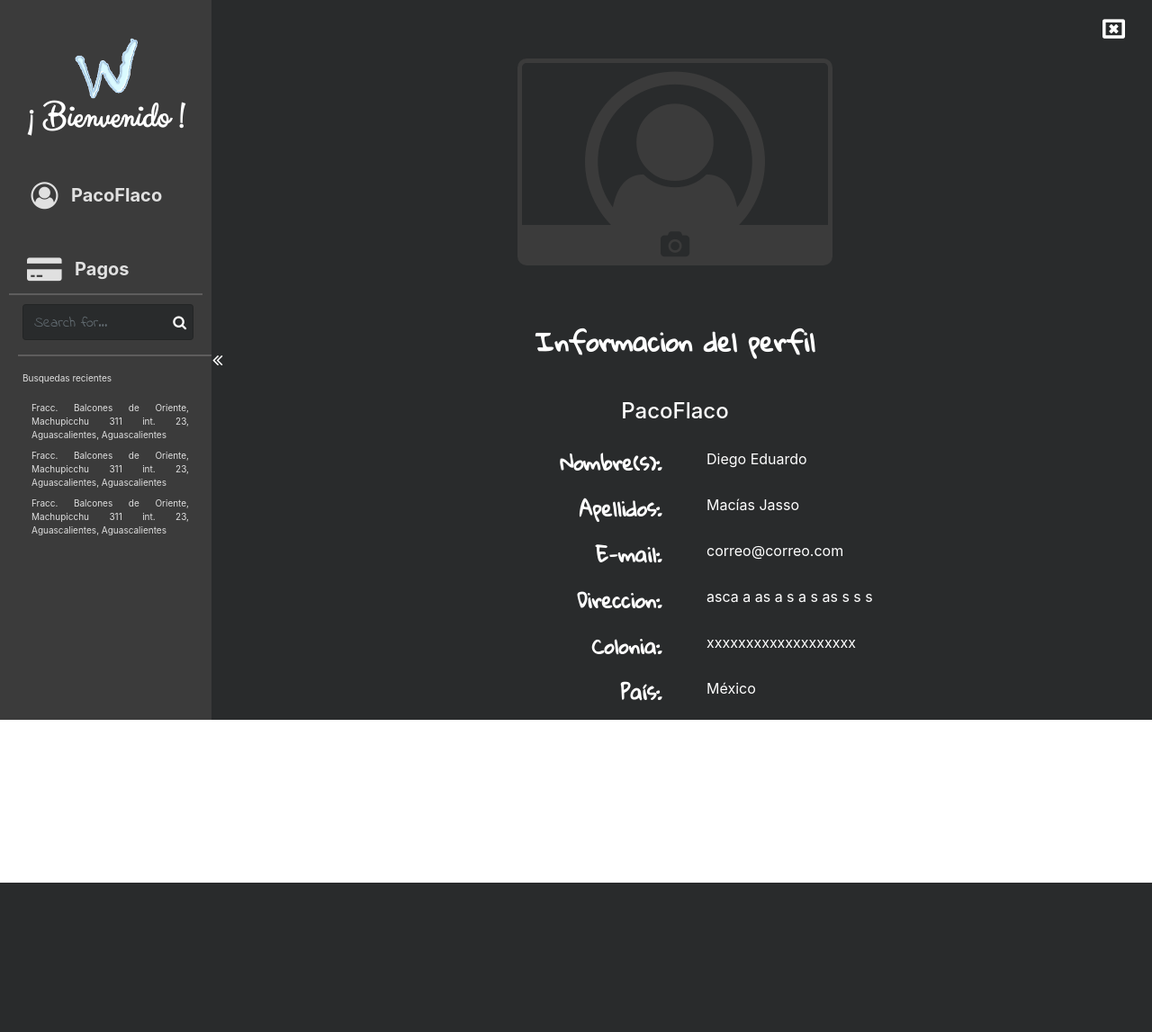
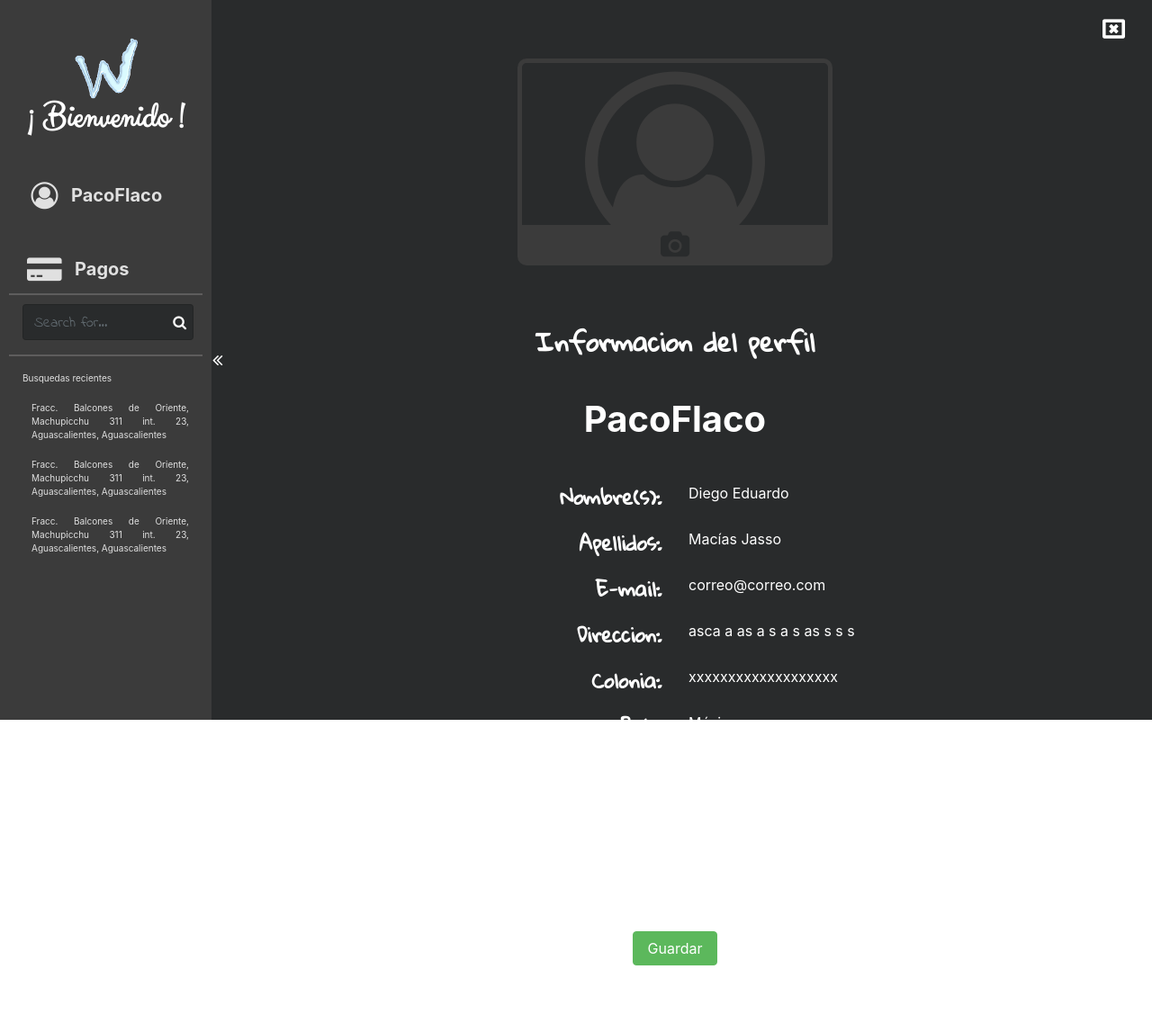
Before and after one commit to diegomjasso/MyWashCar, a Django app: page /dashboard/ in a window 1280 px wide. Shown: the whole page at 90% size. Before the commit the page ends 981 px from the top, so only its background shows below. Run offline with Django 3.2, Linux system fonts and the light colour scheme; the visitor is signed in with stand-in values (Sample User, id 1); parts of the project's set-up code (start-up, migrations or seed data) failed here and were passed over; some libraries are stand-ins or nearby versions.

Commit message:
perfil view

```diff
--- a/my_carwash/settings.py
+++ b/my_carwash/settings.py
@@ -84,8 +84,8 @@ DATABASES = {
         'ENGINE': 'django.db.backends.mysql',
         'NAME': 'my_carwash',
         'USER': 'root',
-        #'PASSWORD': '',
-        'PASSWORD': 'D1234abcDE',
+        'PASSWORD': '',
+        #'PASSWORD': 'D1234abcDE',
         'HOST': 'localhost',
         'PORT': '3306',
         'OPTIONS': {
--- a/static/assets/css/app.css
+++ b/static/assets/css/app.css
@@ -632,10 +632,46 @@ input:-moz-placeholder { font-family: 'Indie Flower', cursive; }
 	border-radius: 10px;
 }
 
+.fa.fa-gavel.legal	{
+	color: white;
+	/*font-family: 'Gloria Hallelujah';*/
+	font-size: 20px;
+}
+
+.fa.fa-gavel.legal:hover	{
+	color: #FEF65B;
+}
+
+.fa.fa-gavel.legal:active	{
+	color: #FEF65B;
+}
+
+.fa.fa-unlock-alt.change-pass	{
+	color: white;
+	/*font-family: 'Gloria Hallelujah';*/
+	font-size: 20px;
+}
+
+.fa.fa-unlock-alt.change-pass:hover	{
+	color: #FEF65B;
+}
+
+.fa.fa-unlock-alt.change-pass:active	{
+	color: #FEF65B;
+}
+
 .fa.fa-sign-out.close-session	{
 	color: white;
 	/*font-family: 'Gloria Hallelujah';*/
 	font-size: 20px;
+}
+
+.fa.fa-sign-out.close-session:hover	{
+	color: #FEF65B;
+}
+
+.fa.fa-sign-out.close-session:active	{
+	color: #FEF65B;
 }
 
 .fa.fa-user-circle-o.avatar-profile	{
@@ -686,7 +722,23 @@ input:-moz-placeholder { font-family: 'Indie Flower', cursive; }
 	text-align: justify;
 }
 
+.text-dashboard-profile-value:focus	{
+	white-space: nowrap;
+	background: black;
+	padding-left: 10px;
+	padding-right: 50px;
+	padding-top: 5px;
+	padding-bottom: 5px;
+	border-width: 4px;
+	border-radius: 10px;
+	border-color: #3b3b3b!important;
+	outline: none !important;
+}
 
+.text-dashboard-profile.username	{
+	font-size: 40px;
+	font-weight: bold;
+}
 
 @media only screen and (min-height: 700px)	{
 	.parallax	{
--- a/views/dashboard/templates/left_side_bar.html
+++ b/views/dashboard/templates/left_side_bar.html
@@ -21,17 +21,17 @@
 
 			</div>
 		</div>
-
+		<!-- Perfil -->
 		<div class="row margin-left-10 max-width padding-bottom-40 padding-top-20">
 			<div class="col-xs-12 col-sm-12 col-md-12 col-lg-12 padding-left-20 max-width">
 				<div class="link-dashboard-side max-width display-block" onclick="dashboard.ui.openUserSettings();">
 					<img src="" class="img-circle display-inline" id="avatar-perfil" />
 					<i class="fa fa-user-circle-o avatar-perfil display-inline" aria-hidden="true" id="avatar-perfil"></i>
-					<label class=" side-dashboard-option display-inline margin-left-10">PacoFlaco</label>
+					<label class=" side-dashboard-option display-inline margin-left-10 text-bold">PacoFlaco</label>
 				</div>
 			</div>
 		</div>
-
+		<!-- Pagos -->
 		<div class="row margin-left-10 row-side-dashboard max-width padding-bottom-10 padding-top-10">
 			<div class="col-xs-12 col-sm-12 col-md-12 col-lg-12 padding-left-20 max-width">
 				<div class="link-dashboard-side max-width display-block" onclick="dashboard.ui.openPaymentSettings();">
@@ -40,26 +40,16 @@
 				</div>
 			</div>
 		</div>
-
-		<div class="browse-section" id="browse-section">
-			<!--
-			<div class="row margin-left-10 max-width padding-bottom-10 padding-top-10">
-				<div class="col-xs-12 col-sm-12 col-md-12 col-lg-12 padding-left-20 max-width">
-					<div class="link-dashboard-side max-width display-block" onclick="dashboard.ui.closeRightSection();">
-						<i class="fa fa-map-o display-inline" aria-hidden="true" id="browse-icon"></i>
-						<label class=" side-dashboard-option display-inline margin-left-10">Explora</label>
-					</div>
-				</div>
-			</div>
-			-->
-			<div class="row margin-left-20 row-side-dashboard max-width padding-top-10 padding-left-05">
+		<!-- Explora  -->
+		<div class="browse-section margin-left-10 row-side-dashboard max-width" id="browse-section">
+			<div class="row margin-left-10 max-width padding-top-10 padding-left-05">
 			  <div class="form-group has-feedback">
 			  	<div class="search-icon-container">
 						<input type="text" class="form-control search-input max-width" placeholder="Search for...">
 
 						<span class="fa fa-search search-icon"></span>
 					</div>
-	      </div>
+				</div>
 			</div>
 		</div>
 
@@ -70,23 +60,23 @@
 					<label class="recently-search">Busquedas recientes</label>
 				</div>
 			</div>
-			<div class="row margin-left-20 padding-right-10 max-height max-width">
+			<div class="row margin-left-20 padding-right-10 max-height max-width margin-bottom-10">
 				<div class="col-xs-12 col-sm-12 col-md-12 col-lg-12 max-width">
-					<label class="recently-search-items text-justified max-width">
+					<label class="recently-search-items text-justified max-width cursor-pointer">
 						Fracc. Balcones de Oriente, Machupicchu 311 int. 23, Aguascalientes, Aguascalientes
 					</label>
 				</div>
 			</div>
-			<div class="row margin-left-20 padding-right-10 max-height max-width">
+			<div class="row margin-left-20 padding-right-10 max-height max-width margin-bottom-10">
 				<div class="col-xs-12 col-sm-12 col-md-12 col-lg-12 max-width">
-					<label class="recently-search-items text-justified max-width">
+					<label class="recently-search-items text-justified max-width cursor-pointer">
 						Fracc. Balcones de Oriente, Machupicchu 311 int. 23, Aguascalientes, Aguascalientes
 					</label>
 				</div>
 			</div>
-			<div class="row margin-left-20 padding-right-10 max-height max-width">
+			<div class="row margin-left-20 padding-right-10 max-height max-width margin-bottom-10">
 				<div class="col-xs-12 col-sm-12 col-md-12 col-lg-12 max-width">
-					<label class="recently-search-items text-justified max-width">
+					<label class="recently-search-items text-justified max-width cursor-pointer">
 						Fracc. Balcones de Oriente, Machupicchu 311 int. 23, Aguascalientes, Aguascalientes
 					</label>
 				</div>
--- a/views/dashboard/templates/right-side.html
+++ b/views/dashboard/templates/right-side.html
@@ -27,9 +27,9 @@
 				<h3 class="profile-info-tittle">Informacion del perfil</h3>
 			</div>
 		</div>
-		<div class="row max-width margin-top-20 margin-bottom-20 text-align-center">
+		<div class="row max-width margin-top-20 margin-bottom-40 text-align-center">
 			<div class="col-xs-12 col-sm-12 col-md-12 col-lg-12 max-width">
-				<h4 class="text-dashboard-profile"> PacoFlaco</h4>
+				<h4 class="text-dashboard-profile username"> PacoFlaco</h4>
 			</div>
 		</div>
 		<div class="row max-width margin-top-10 margin-bottom-10">
@@ -39,7 +39,7 @@
 				</label>
 			</div>
 			<div class="col-xs-12 col-sm-12 col-md-12 col-lg-6 max-width">
-				<label id="nombre-perfil" class="text-dashboard-profile text-dashboard-profile-value padding-left-20">
+				<label id="nombre-perfil" contenteditable="true" class="text-dashboard-profile text-dashboard-profile-value">
 					Diego Eduardo
 				</label>
 			</div>
@@ -51,7 +51,7 @@
 				</label>
 			</div>
 			<div class="col-xs-12 col-sm-12 col-md-12 col-lg-6 max-width">
-				<label id="apellidos-perfil" class="text-dashboard-profile text-dashboard-profile-value padding-left-20">
+				<label id="apellidos-perfil" contenteditable="true" class="text-dashboard-profile text-dashboard-profile-value">
 					Macías Jasso
 				</label>
 			</div>
@@ -64,7 +64,7 @@
 				</label>
 			</div>
 			<div class="col-xs-12 col-sm-12 col-md-12 col-lg-6 max-width ">
-				<label id="emal-perfil" class="text-dashboard-profile text-dashboard-profile-value padding-left-20">
+				<label id="emal-perfil" contenteditable="true" class="text-dashboard-profile text-dashboard-profile-value">
 					correo@correo.com
 				</label>
 			</div>
@@ -77,7 +77,7 @@
 				</label>
 			</div>
 			<div class="col-xs-12 col-sm-12 col-md-12 col-lg-6 max-width ">
-				<label id="direccion-perfil" class="text-dashboard-profile text-dashboard-profile-value padding-left-20">
+				<label id="direccion-perfil" contenteditable="true" class="text-dashboard-profile text-dashboard-profile-value">
 					asca  a as a s a s as s s s
 				</label>
 			</div>
@@ -90,7 +90,7 @@
 				</label>
 			</div>
 			<div class="col-xs-12 col-sm-12 col-md-12 col-lg-6 max-width ">
-				<label id="colonia-perfil" class="text-dashboard-profile text-dashboard-profile-value padding-left-20">
+				<label id="colonia-perfil" contenteditable="true" class="text-dashboard-profile text-dashboard-profile-value">
 					xxxxxxxxxxxxxxxxxxx
 				</label>
 			</div>
@@ -103,7 +103,7 @@
 				</label>
 			</div>
 			<div class="col-xs-12 col-sm-12 col-md-12 col-lg-6 max-width ">
-				<label class="text-dashboard-profile text-dashboard-profile-value padding-left-20">
+				<label contenteditable="true" class="text-dashboard-profile text-dashboard-profile-value">
 					México
 				</label>
 			</div>
@@ -116,7 +116,7 @@
 				</label>
 			</div>
 			<div class="col-xs-12 col-sm-12 col-md-12 col-lg-6 max-width ">
-				<label class="text-dashboard-profile text-dashboard-profile-value padding-left-20">
+				<label contenteditable="true" class="text-dashboard-profile text-dashboard-profile-value">
 					Aguascalientes
 				</label>
 			</div>
@@ -129,7 +129,7 @@
 				</label>
 			</div>
 			<div class="col-xs-12 col-sm-12 col-md-12 col-lg-6 max-width ">
-				<label id="municipio-perfil" class="text-dashboard-profile text-dashboard-profile-value padding-left-20">
+				<label id="municipio-perfil" contenteditable="true" class="text-dashboard-profile text-dashboard-profile-value">
 					Aguascalientes
 				</label>
 			</div>
@@ -142,15 +142,23 @@
 				</label>
 			</div>
 			<div class="col-xs-12 col-sm-12 col-md-12 col-lg-6 max-width ">
-				<label id="telfono-perfil" class="text-dashboard-profile text-dashboard-profile-value padding-left-20">
+				<label id="telfono-perfil" contenteditable="true" class="text-dashboard-profile text-dashboard-profile-value">
 					449-222-61-90
 				</label>
 			</div>
 		</div>
 
+		<div class="row max-width margin-top-50 margin-bottom-50 text-align-center">
+			<div class="col-xs-12 col-sm-12 col-md-12 col-lg-12 max-width text-align-center">
+				<div class="btn btn-success cursor-pointer" id="save-perfil">Guardar</div>
+			</div>
+		</div>
+
 		<div class="row max-width text-align-center">
 			<div class="col-xs-12 col-sm-12 col-md-12 col-lg-12 max-width">
-				<i class="fa fa-sign-out close-session cursor-pointer" title="Cerrar Session" aria-hidden="true"></i>
+				<i class="fa fa-gavel legal cursor-pointer margin-left-10 margin-right-10" title="Terminos y Condiciones" aria-hidden="true"></i>
+				<i class="fa fa-unlock-alt change-pass cursor-pointer margin-left-10 margin-right-10" title="Cambiar Password" aria-hidden="true"></i>
+				<i class="fa fa-sign-out close-session cursor-pointer margin-left-10 margin-right-10" title="Cerrar Session" aria-hidden="true"></i>
 			</div>
 		</div>
 	</div>
```
